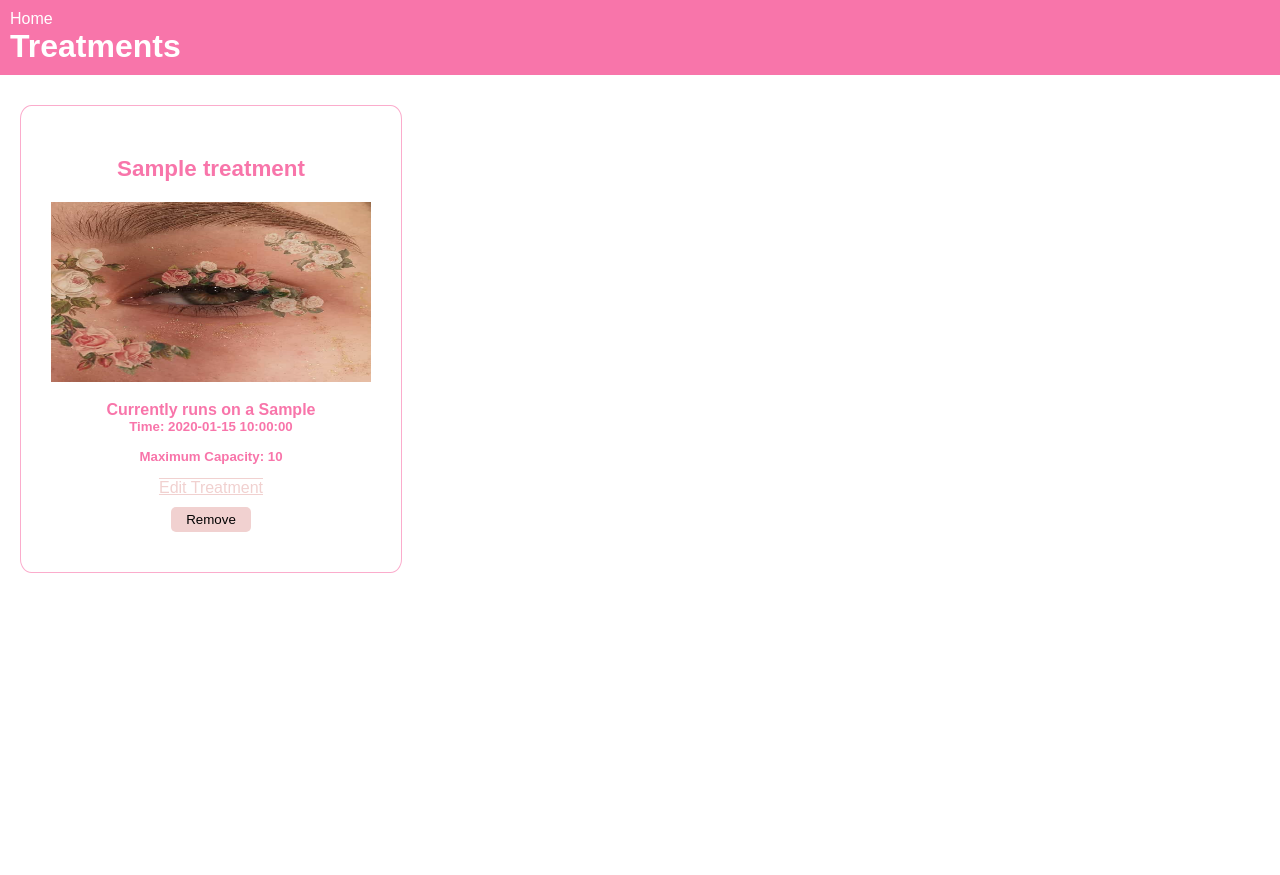
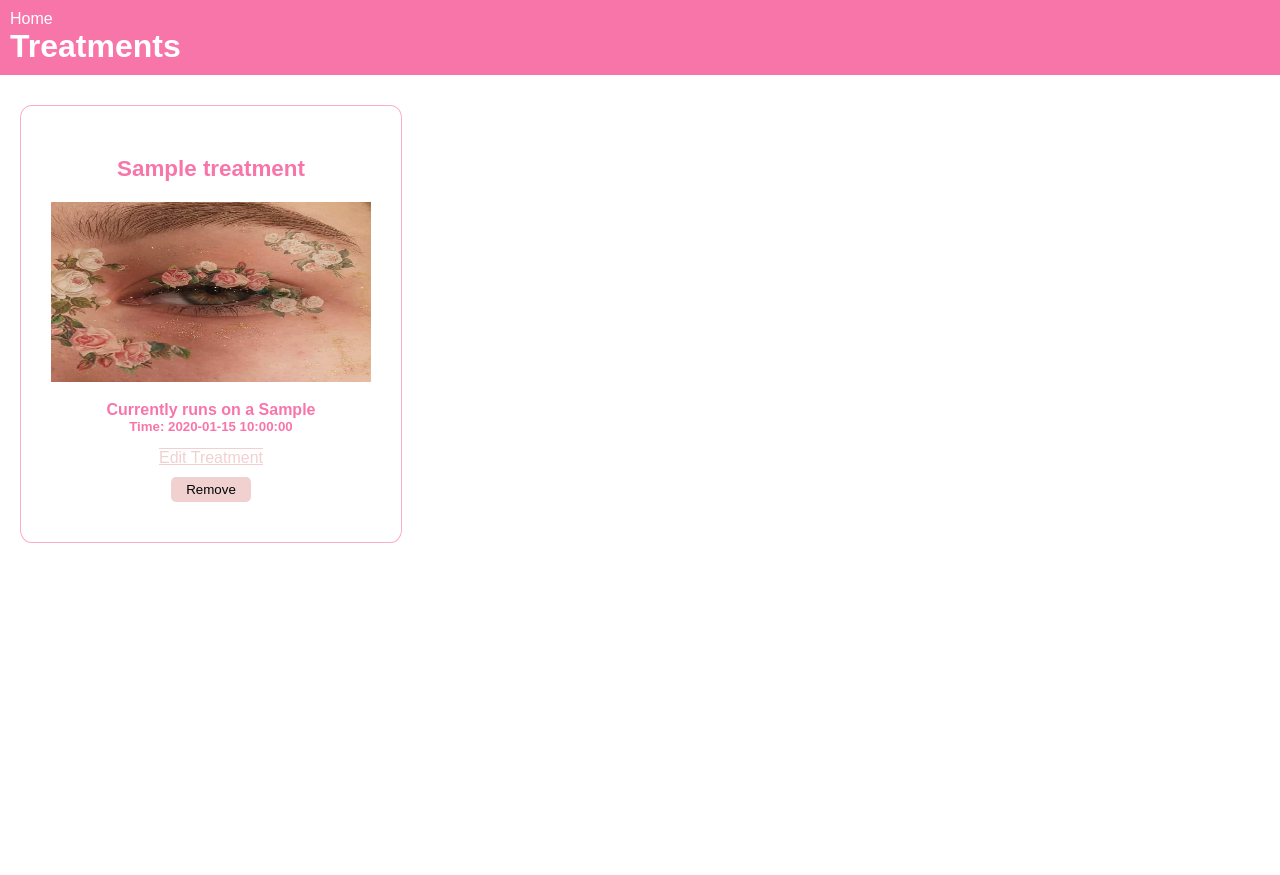
Before and after one commit to JennyRamsay/my_python_project, a Flask app: template templates/treatments/index.html in a window 1280 px wide. Run offline with Flask 2, Linux system fonts and the light colour scheme; the template is opened without the code that fills it: most values are stand-ins (such as "Sample title", 1, 10 or a date in 2020).

Commit message:
last one today

```diff
--- a/templates/treatments/index.html
+++ b/templates/treatments/index.html
@@ -14,7 +14,7 @@
       <img src="/static/images/class.jpg" alt="treatment-image">
       <h4>Currently runs on a {{ treatment.day_of_week }}</h4>
       <h5>Time: {{ treatment.time }}</h5>
-      <h5>Maximum Capacity: {{ treatment.capacity }}</h5>
+      <h5></h5>
 
       <a href="/treatments/ {{ treatment.id }}/edit">Edit Treatment</a>
       <form action="/treatments/{{ treatment.id }}/delete" method="POST">
```
